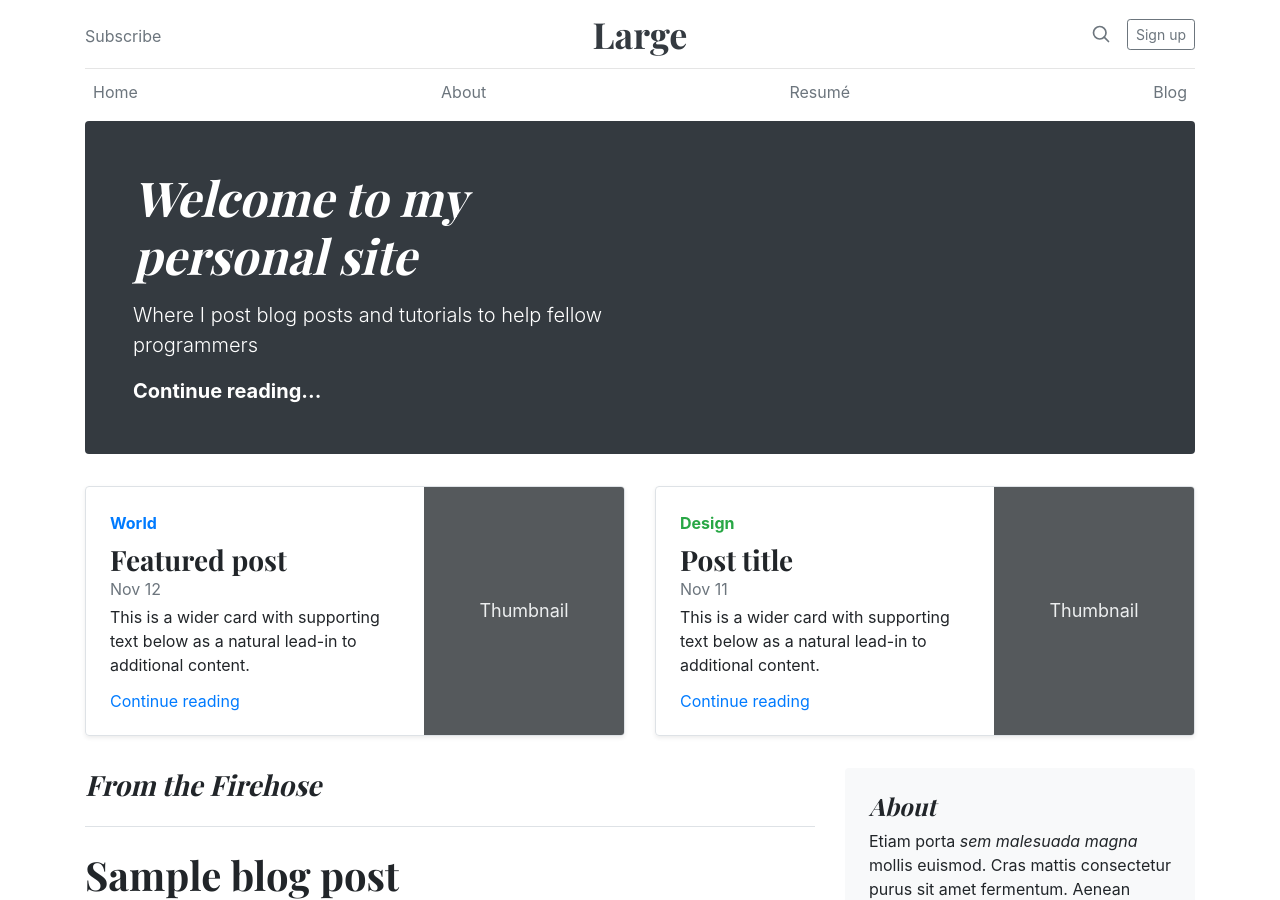
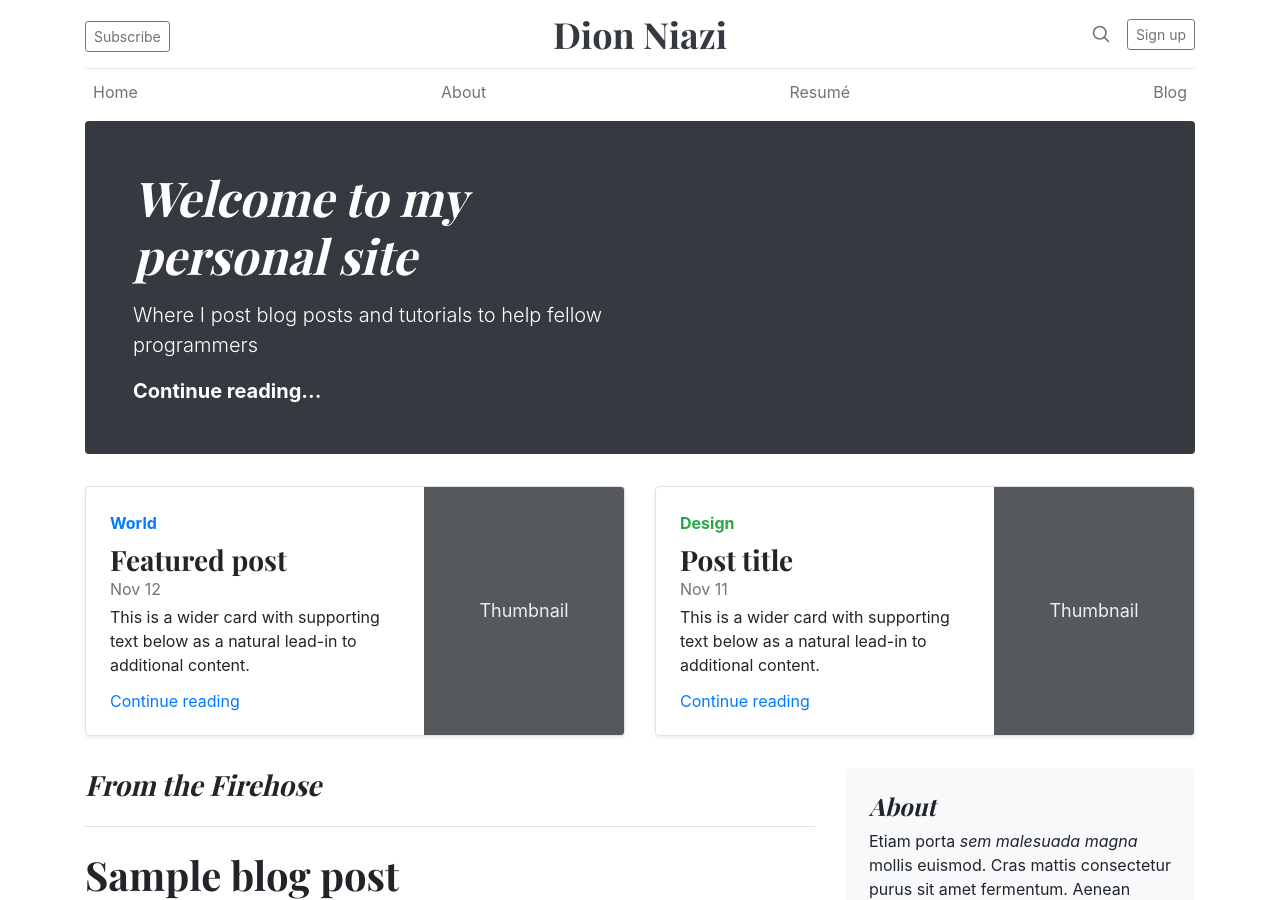
Before and after one commit to dn3gy/dn3gy.github.io, a Jekyll site: the page built from index.html, in a window 1280 px wide and 900 px high. Built offline with Jekyll 4.4.1, drawn with Linux system fonts in a browser that asks for light colours.

Commit message:
Updates to Site

```diff
--- a/_layouts/default.html
+++ b/_layouts/default.html
@@ -32,10 +32,10 @@
         <header class="blog-header py-3">
             <div class="row flex-nowrap justify-content-between align-items-center">
                 <div class="col-4 pt-1">
-                  <a class="text-muted" href="#">Subscribe</a>
+                  <a class="btn btn-sm btn-outline-secondary" href="#">Subscribe</a>
                 </div>
                 <div class="col-4 text-center">
-                  <a class="blog-header-logo text-dark" href="#">Large</a>
+                  <a class="blog-header-logo text-dark" href="/">Dion Niazi</a>
                 </div>
                 <div class="col-4 d-flex justify-content-end align-items-center">
                   <a class="text-muted" href="#">
@@ -57,7 +57,7 @@
             <div class="col-md-6 px-0">
                 <h1 class="display-4 font-italic">Welcome to my personal site</h1>
                 <p class="lead my-3">Where I post blog posts and tutorials to help fellow programmers</p>
-                <p class="lead mb-0"><a href="#" class="text-white font-weight-bold">Continue reading...</a></p>
+                <p class="lead mb-0"><a href="/" class="text-white font-weight-bold">Continue reading...</a></p>
             </div>
         </div>
         <div class="row mb-2">
```
